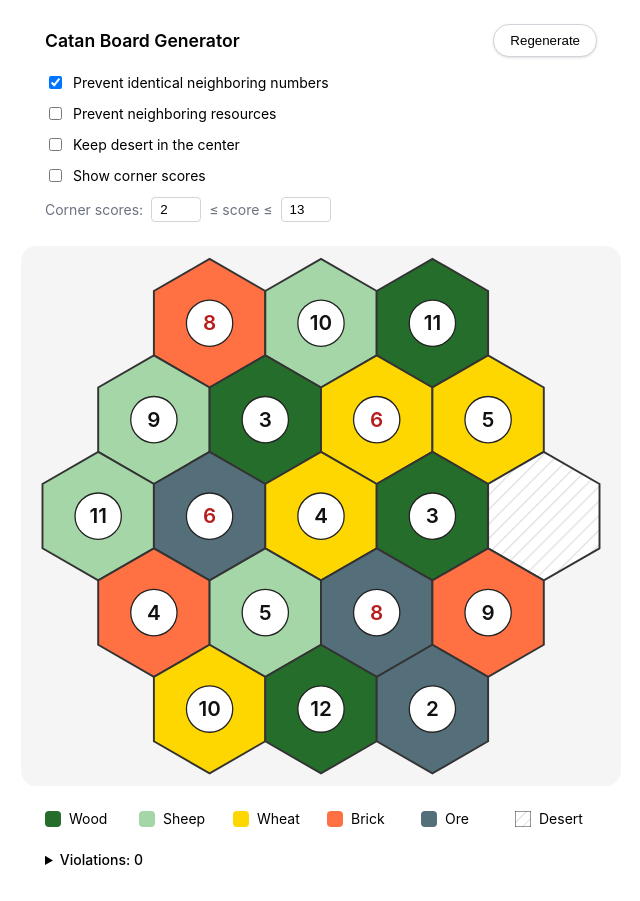
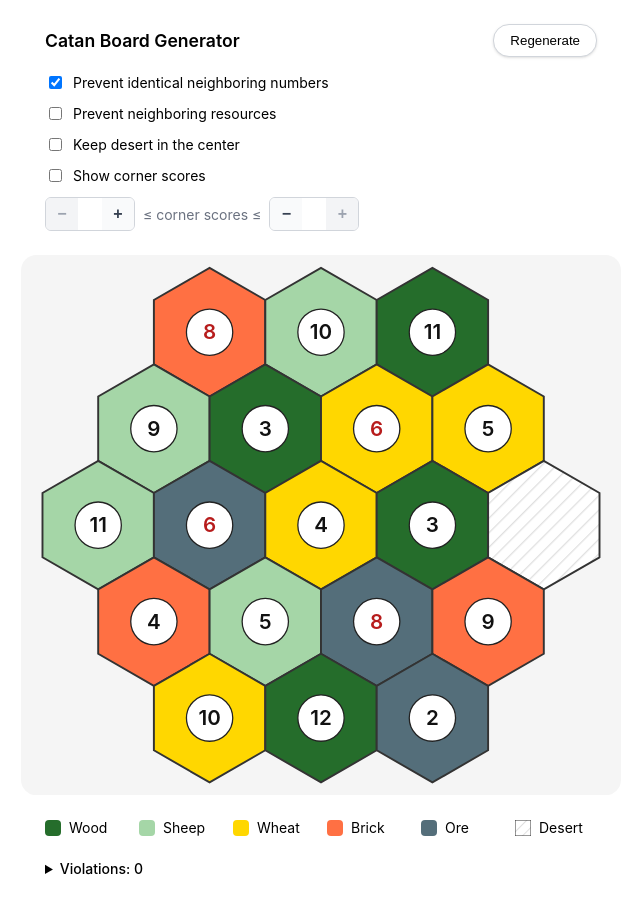
Before and after one commit to wunnle/catan-board-generator, a React (Vite) app: page / in a window 1280 px wide. Shown: the whole page, without its empty margins (319-959 px from the left). Built offline with nearby package versions, Linux system fonts and the light colour scheme.

Commit message:
updated score controls

```diff
--- a/src/CatanBoardGenerator.jsx
+++ b/src/CatanBoardGenerator.jsx
@@ -121,30 +121,61 @@
           </label>
 
           <div className="pip-bounds">
-            <span>Corner scores:</span>
+            <div className="input-group">
+              <button
+                className="input-btn"
+                onClick={() => setPipMin(Math.max(2, pipMin - 1))}
+                disabled={pipMin <= 2}
+              >
+                −
+              </button>
               <input
                 type="number"
                 min={2}
-              max={13}
+                max={6}
                 value={pipMin}
                 onChange={(e) => {
-                const v = Math.max(2, Math.min(13, Number(e.target.value)));
-                setPipMin(Math.min(v, pipMax));
+                  const v = Math.max(2, Math.min(pipMax, Number(e.target.value)));
+                  setPipMin(v);
                 }}
                 className="number-input"
               />
-            <span>≤ score ≤</span>
+              <button
+                className="input-btn"
+                onClick={() => setPipMin(Math.min(pipMax, pipMin + 1))}
+                disabled={pipMin >= pipMax}
+              >
+                +
+              </button>
+            </div>
+            <span>≤ corner scores ≤</span>
+            <div className="input-group">
+              <button
+                className="input-btn"
+                onClick={() => setPipMax(Math.max(pipMin, pipMax - 1))}
+                disabled={pipMax <= pipMin}
+              >
+                −
+              </button>
               <input
                 type="number"
-              min={2}
+                min={6}
                 max={13}
                 value={pipMax}
                 onChange={(e) => {
-                const v = Math.max(2, Math.min(13, Number(e.target.value)));
-                setPipMax(Math.max(v, pipMin));
+                  const v = Math.max(pipMin, Math.min(13, Number(e.target.value)));
+                  setPipMax(v);
                 }}
                 className="number-input"
               />
+              <button
+                className="input-btn"
+                onClick={() => setPipMax(Math.min(13, pipMax + 1))}
+                disabled={pipMax >= 13}
+              >
+                +
+              </button>
+            </div>
           </div>
         </div>
       </div>
--- a/src/index.css
+++ b/src/index.css
@@ -218,3 +218,48 @@
 .resource-name {
   text-transform: capitalize;
 }
+
+.input-group {
+  display: flex;
+  align-items: center;
+  border: 1px solid #d1d5db;
+  border-radius: 0.375rem;
+  overflow: hidden;
+}
+
+.input-group .number-input {
+  border: none;
+  border-radius: 0;
+  width: 0.5rem;
+  text-align: center;
+  padding: 0.25rem 0.5rem;
+}
+
+.input-btn {
+  width: 2rem;
+  height: 2rem;
+  border: none;
+  background: #f9fafb;
+  cursor: pointer;
+  display: flex;
+  align-items: center;
+  justify-content: center;
+  font-size: 1rem;
+  font-weight: 600;
+  color: #374151;
+  transition: background-color 0.15s;
+}
+
+.input-btn:hover:not(:disabled) {
+  background: #e5e7eb;
+}
+
+.input-btn:active:not(:disabled) {
+  background: #d1d5db;
+}
+
+.input-btn:disabled {
+  color: #9ca3af;
+  cursor: not-allowed;
+  background: #f3f4f6;
+}
```
Lines whose indentation alone changed are shown as unchanged.
